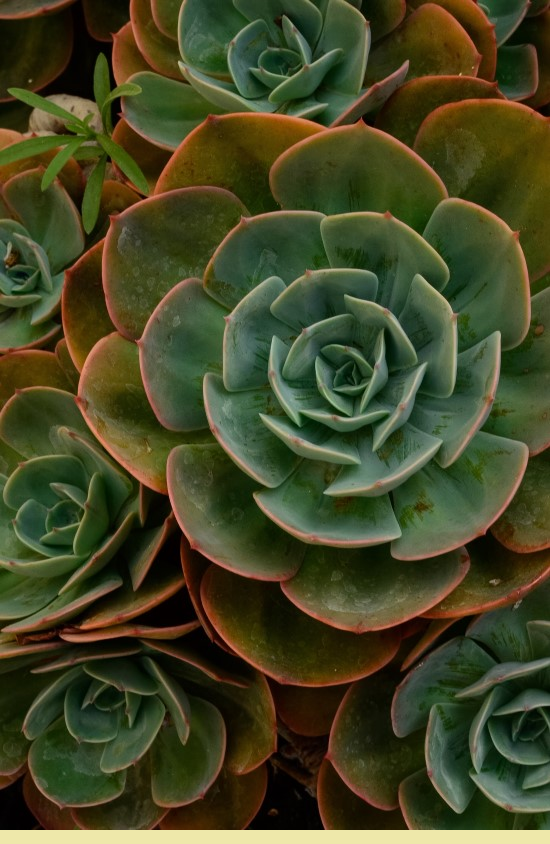
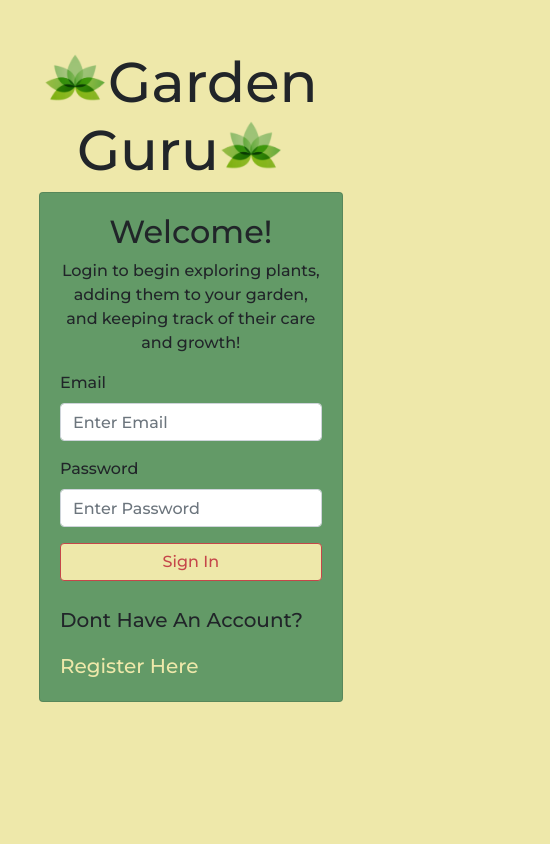
Before and after one commit to Lucas-bit/Garden-Guru, a React (Create React App) app in the folder client/: page / in a window 390 px wide. Shown: the top 844 px of the page, 550 px wide, since content can reach past the window. Built offline with nearby package versions, Linux system fonts and the light colour scheme.

Commit message:
completely mobile friendly so far

```diff
--- a/client/src/components/Login/index.js
+++ b/client/src/components/Login/index.js
@@ -5,6 +5,7 @@ import { Row, Container, Col  } from '../Grid'
 
 function Login(){
     return(
+
         <React.Fragment>
         <div className= "card-and-title-container col-md-7">
             <div className= "card-title">
@@ -12,8 +13,7 @@ function Login(){
                 <div className="card card-body">
                 <div className="welcome-container">
                 <h2 className="welcome">Welcome!</h2>
-            <p className="paragraph">Login to begin exploring plants, adding them to your garden, </p>
-            <p className="paragraph2"> and keeping track of their care and growth!</p>
+                <p className="paragraph">Login to begin exploring plants, adding them to your garden,  and keeping track of their care and growth! </p>
             </div>
                 <form action="/users/register" method="POST">
                     <div className="form-group">
@@ -40,7 +40,8 @@ function Login(){
                     Sign In
                     </button>
                 </form>
-            <p className="lead mt-4">Dont Have An Account? <a className ='register-btn' href="/register">Register Here</a></p>
+                <p className="lead mt-4">Dont Have An Account?</p>
+                <a className ="lead mt-4 register-btn" href="/register">Register Here</a>
                 </div>
             </div>
         </div>
--- a/client/src/components/Login/style.css
+++ b/client/src/components/Login/style.css
@@ -38,11 +38,18 @@ border-color: none !important;
 }
 
 .register-btn{
-    color: palegoldenrod
+    color: palegoldenrod;
+    margin-top: 0px !important;
 }
 
 .card-and-title-container{
-
         padding-right: 4%;
         padding-left: 3%;
 }
+
+
+@media only screen and (max-width: 688px) {
+   .card-title{
+    margin-left: 11px;
+   }
+  }
--- a/client/src/components/SucculentPhoto/index.js
+++ b/client/src/components/SucculentPhoto/index.js
@@ -6,9 +6,10 @@ import succulent from '../../images/green-suculent.jpg'
 function SuccelentPhoto(){
     return(
         <>
-        <div className="col-md-5">
-                <img className ='large-logo' src={succulent} alt='Garden Guru Logo'/>
-            </div>
+
+        <img className ='large-logo' src={succulent} alt='Garden Guru Logo'/>
+        <img className ='mobile-logo' src={succulent} alt='Garden Guru Logo'/>
+
         </>
     )
 }
--- a/client/src/components/SucculentPhoto/style.css
+++ b/client/src/components/SucculentPhoto/style.css
@@ -1,3 +1,14 @@
 .large-logo{
     background-color: seagreen;
 }
+
+.mobile-logo{
+    display: none;
+    width: 50px;
+}
+
+@media only screen and (max-width: 688px) {
+    .large-logo{
+        display: none;
+    }
+  }
```
Also changed, not shown: client/src/components/Grid/index.js (line endings or trailing spaces). Lines whose indentation alone changed are shown as unchanged.
